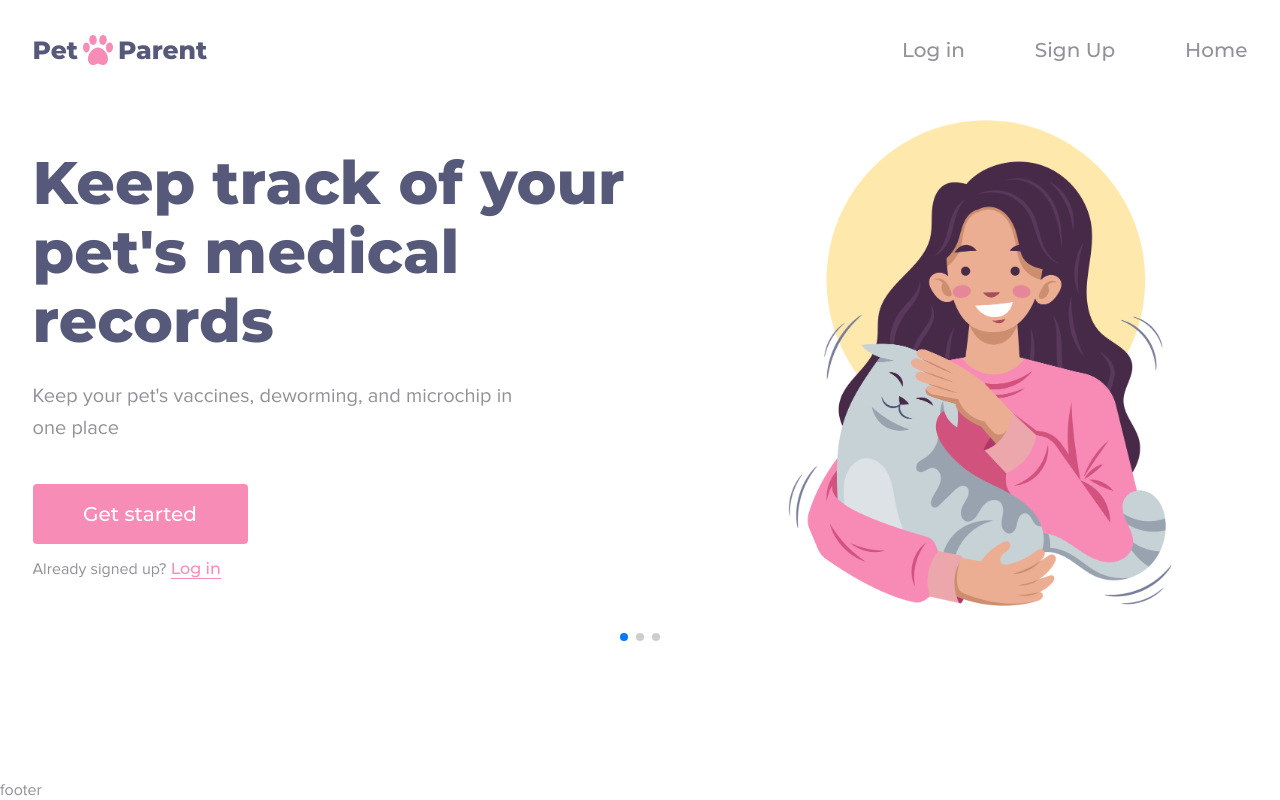
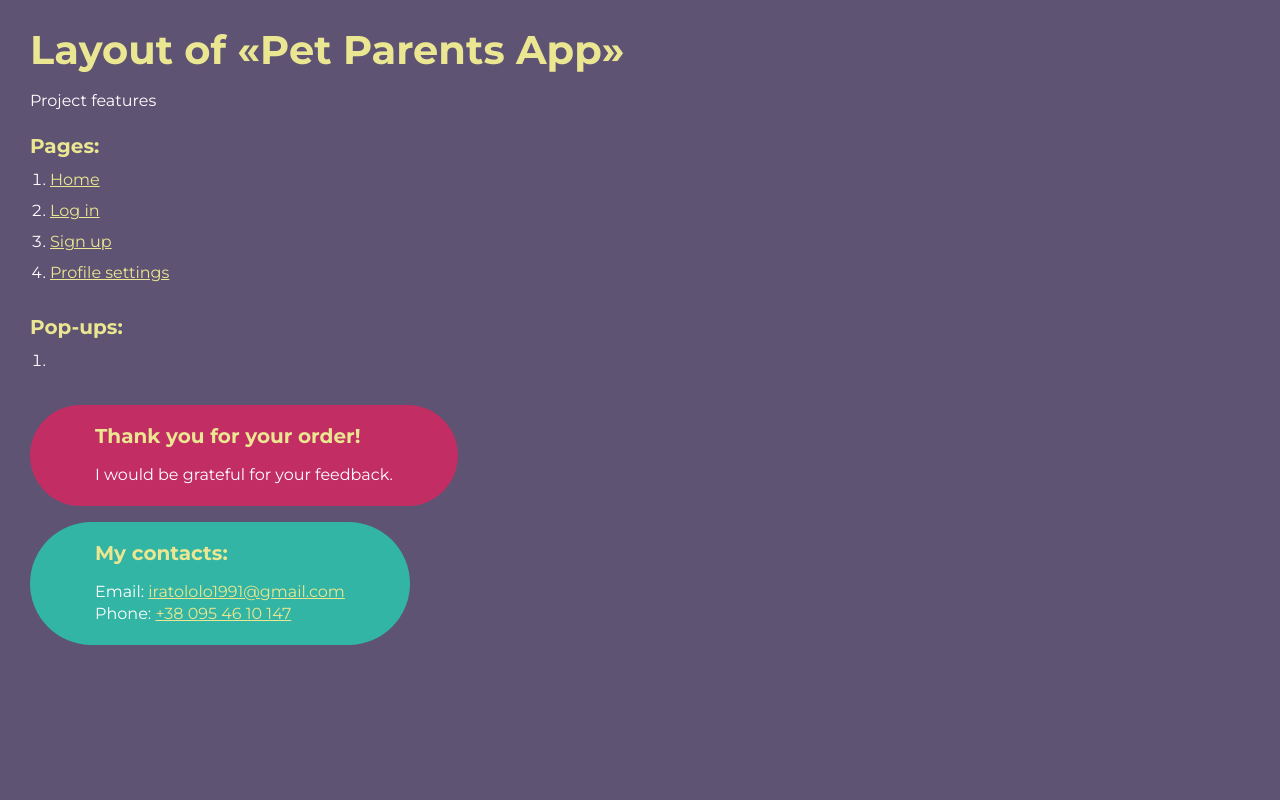
Before and after one commit to iratololo/pet-parents-app-layout, a plain HTML site: page index.html in a window 1280 px wide. Drawn offline with Linux system fonts and the light colour scheme.

Commit message:
Deploying to gh-pages from @ iratololo/pet-parents-app-layout@6413a1712c9404be155852b7dedc5170bf53a0a6 🚀

```diff
--- a/index.html
+++ b/index.html
@@ -1,142 +1,153 @@
 <!DOCTYPE html>
-<html lang="en">
+<html>
   <head>
     <meta charset="UTF-8" />
-    <link rel="icon" type="image/svg+xml" href="/pet-parents-app-layout/vite.svg" />
     <meta name="viewport" content="width=device-width, initial-scale=1.0" />
-    <title>Vite App</title>
-    <script type="module" crossorigin src="/pet-parents-app-layout/assets/vendor-DL0151d0.js"></script>
-    <script type="module" crossorigin src="/pet-parents-app-layout/assets/main-BkqZ9wOj.js"></script>
-    <link rel="stylesheet" crossorigin href="/pet-parents-app-layout/assets/vendor-wjhWB3DI.css">
-    <link rel="stylesheet" crossorigin href="/pet-parents-app-layout/assets/main-tW5lO7WX.css">
+    <title>Pet Parents App</title>
   </head>
   <body>
-    <div class="wrapper">
-      <header class="header">
-        <div class="header__container">
-  <nav class="nav">
-    <a href="./index.html" class="nav__logo logo"
-      ><span>Pet</span
-      ><img class="logo__svg" src="icons/logo.svg" alt="logo" /><span
-        >Parent</span
-      ></a
-    >
-    <div class="nav__body">
-      <ul class="nav__list">
-        <li class="nav__item">
-          <a href="./page-2.html" class="nav__link">Log in</a>
-        </li>
-        <li class="nav__item">
-          <a href="./page-3.html" class="nav__link">Sign Up</a>
-        </li>
-        <li class="nav__item">
-          <a href="./page-4.html" class="nav__link">Home</a>
-        </li>
-      </ul>
-    </div>
-    <button class="nav__menu-btn btn-menu"><span></span></button>
-  </nav>
-</div>
-
-      </header>
-      <main>
-        <section class="section">
-          <h1></h1>
-          <div class="hero">
-  <div class="hero__container">
-    <div class="hero__swiper swiper swiper1">
-      <div class="swiper-wrapper">
-        <div class="swiper-slide">
-          <div class="slide">
-            <div class="slide__content">
-              <h2 class="slide__title">
-                Keep track of your pet's medical records
-              </h2>
-              <p class="slide__text">
-                Keep your pet's vaccines, deworming, and microchip in one place
-              </p>
-              <div class="slide__footer">
-                <a href="./page-3.html" class="slide__button button"
-                  >Get started</a
-                >
-                <div class="slide__note">
-                  Already signed up?
-                  <a href="./page-2.html" class="slide__link auth-link"
-                    >Log in</a
-                  >
-                </div>
-              </div>
-            </div>
-            <div class="slide__image">
-              <img src="img/girl.png" alt="girl" />
-            </div>
-          </div>
-        </div>
-        <div class="swiper-slide">
-          <div class="slide">
-            <div class="slide__content">
-              <h2 class="slide__title">Stay on top of vaccine schedules</h2>
-              <p class="slide__text">
-                Use smart reminders to stay on top of that next Rabies shot
-              </p>
-              <div class="slide__footer">
-                <a href="./page-3.html" class="slide__button button"
-                  >Get started</a
-                >
-                <div class="slide__note">
-                  Already signed up?
-                  <a href="./page-2.html" class="slide__link auth-link"
-                    >Log in</a
-                  >
-                </div>
-              </div>
-            </div>
-            <div class="slide__image">
-              <img src="img/vet.png" alt="vet" />
-            </div>
-          </div>
-        </div>
-        <div class="swiper-slide">
-          <div class="slide">
-            <div class="slide__content">
-              <h2 class="slide__title">Share with caretakers</h2>
-              <p class="slide__text">
-                Choose what's important and share it with vets, sitters, and
-                groomers.
-              </p>
-              <div class="slide__footer">
-                <a href="./page-3.html" class="slide__button button"
-                  >Get started</a
-                >
-                <div class="slide__note">
-                  Already signed up?
-                  <a href="./page-2.html" class="slide__link auth-link"
-                    >Log in</a
-                  >
-                </div>
-              </div>
-            </div>
-            <div class="slide__image">
-              <img src="img/grooming.png" alt="dog" />
-            </div>
-          </div>
-        </div>
+    <div class="rootpage">
+      <h1>Layout of «Pet Parents App»</h1>
+      <div class="rootpage__info">Project features</div>
+      <h2>Pages:</h2>
+      <ol class="rootpage__list">
+        <li><a target="_blank" href="page-1.html">Home</a></li>
+        <li><a target="_blank" href="page-2.html">Log in</a></li>
+        <li><a target="_blank" href="page-3.html">Sign up</a></li>
+        <li><a target="_blank" href="page-4.html">Profile settings</a></li>
+      </ol>
+      <h2>Pop-ups:</h2>
+      <ol class="rootpage__list">
+        <li><a target="_blank" href="home.html#"></a></li>
+      </ol>
+      <div class="rootpage__tnx">
+        <h2>Thank you for your order!</h2>
+        <p>I would be grateful for your feedback.</p>
       </div>
-      <div class="swiper-pagination swiper-pagination1"></div>
-    </div>
-    <div class="hero__footer">
-      <a href="./page-3.html" class="slide__button">Get started</a>
-      <div class="slide__note">
-        Already signed up?
-        <a href="./page-2.html" class="slide__link">Log in</a>
+      <div class="rootpage__contacts">
+        <h2>My contacts:</h2>
+        <p>
+          Email:
+          <a href="mailto:iratololo1991@gmail.com">iratololo1991@gmail.com</a>
+        </p>
+        <p>Phone: <a href="tel:+380954610147">+38 095 46 10 147</a></p>
       </div>
     </div>
-  </div>
-</div>
-
-        </section>
-      </main>
-      <footer>footer</footer>
-    </div>
   </body>
+  <style>
+    @charset "UTF-8";
+    @import url("https://fonts.googleapis.com/css?family=Montserrat:regular,700&display=swap");
+    *,
+    *::before,
+    *::after {
+      padding: 0px;
+      margin: 0px;
+      border: 0px;
+      box-sizing: border-box;
+    }
+    html,
+    body {
+      height: 100%;
+      margin: 0;
+      padding: 0;
+      min-width: 320px;
+      width: 100%;
+      color: #fff;
+      background-color: #5e5373;
+    }
+    body {
+      font-family: Montserrat;
+      font-size: 100%;
+      line-height: 1;
+      font-size: 1rem;
+    }
+    a {
+      text-decoration: underline;
+      color: #ebe691;
+    }
+    a:visited {
+      text-decoration: underline;
+      color: #aaa768;
+    }
+    a:hover {
+      text-decoration: none;
+    }
+    ul li {
+      list-style: none;
+    }
+    img {
+      vertical-align: top;
+    }
+    .wrapper {
+      width: 100%;
+      min-height: 100%;
+      overflow: hidden;
+    }
+    .rootpage {
+      padding: 30px;
+      display: flex;
+      flex-direction: column;
+      align-items: flex-start;
+    }
+    @media (max-width: 767px) {
+      .rootpage {
+        padding: 30px 15px;
+      }
+    }
+    h1 {
+      color: #ebe691;
+      font-size: 2.5rem;
+      margin: 0px 0px 1.25rem 0px;
+    }
+    @media (max-width: 767px) {
+      h1 {
+        font-size: 1.85rem;
+        margin: 0px 0px 1.25rem 0px;
+      }
+    }
+    h2 {
+      color: #ebe691;
+      font-size: 1.25rem;
+      margin: 0px 0px 1rem 0px;
+    }
+    @media (max-width: 767px) {
+      h2 {
+        font-size: 1.125rem;
+        margin: 0px 0px 1rem 0px;
+      }
+    }
+    .rootpage__info {
+      line-height: 140%;
+      margin: 0px 0px 1.5rem 0px;
+    }
+    .rootpage__list {
+      margin: 0px 0px 2.25rem 1.25rem;
+    }
+    .rootpage__list li:not(:last-child) {
+      margin: 0px 0px 15px 0px;
+    }
+    .rootpage__contacts,
+    .rootpage__tnx {
+      border-radius: 200px;
+      padding: 20px 65px;
+      line-height: 140%;
+    }
+    @media (max-width: 767px) {
+      .rootpage__contacts,
+      .rootpage__tnx {
+        border-radius: 40px;
+        padding: 20px;
+      }
+    }
+    .rootpage__contacts {
+      background: #32b5a4;
+    }
+    .rootpage__contacts a {
+      color: #ebe691;
+    }
+    .rootpage__tnx {
+      background: #c22d63;
+      margin: 0px 0px 1rem 0px;
+    }
+  </style>
 </html>
```
Also changed, not shown: page-1.html (added, +142 -0 lines), page-4.html (+1 -1 lines), 1 other file.
